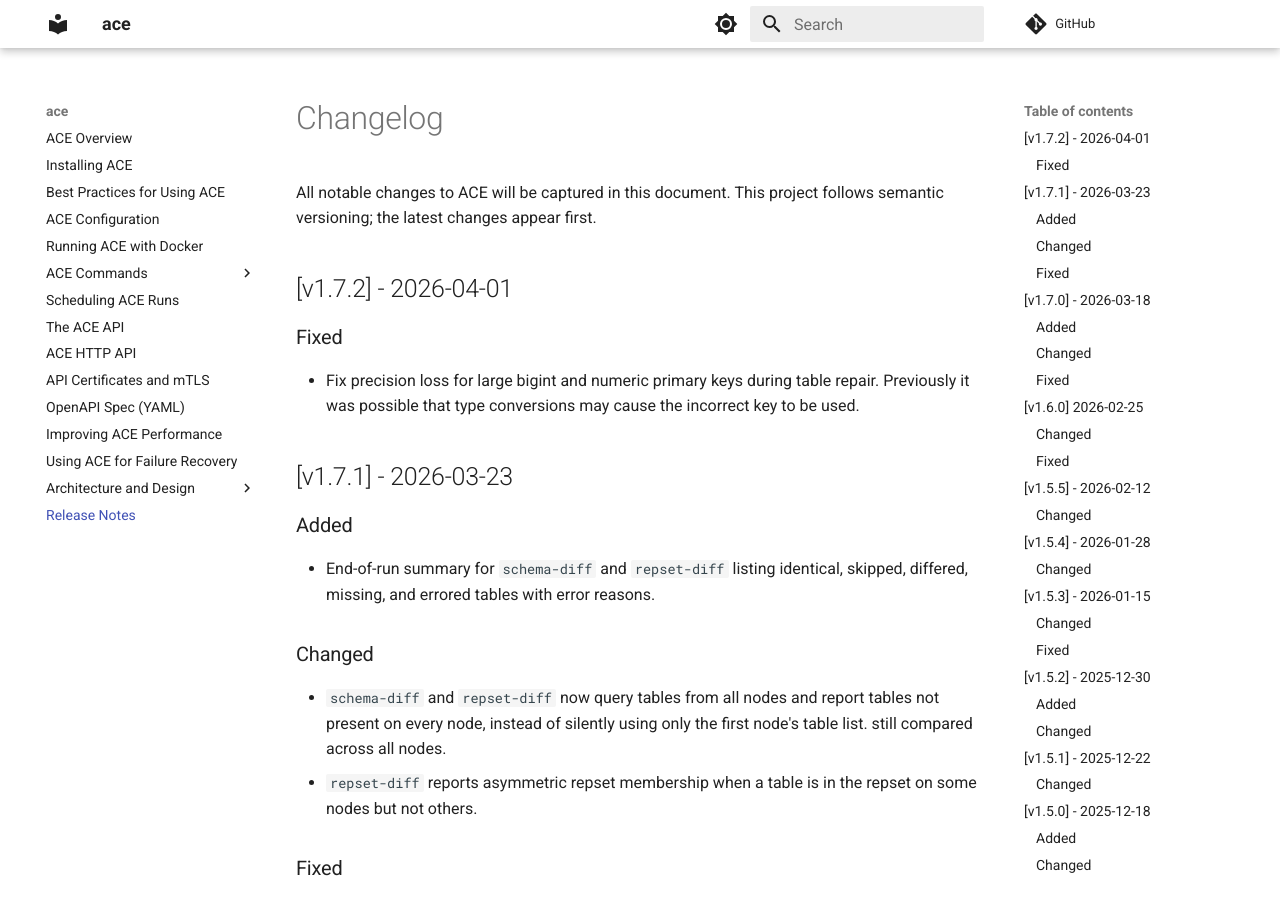
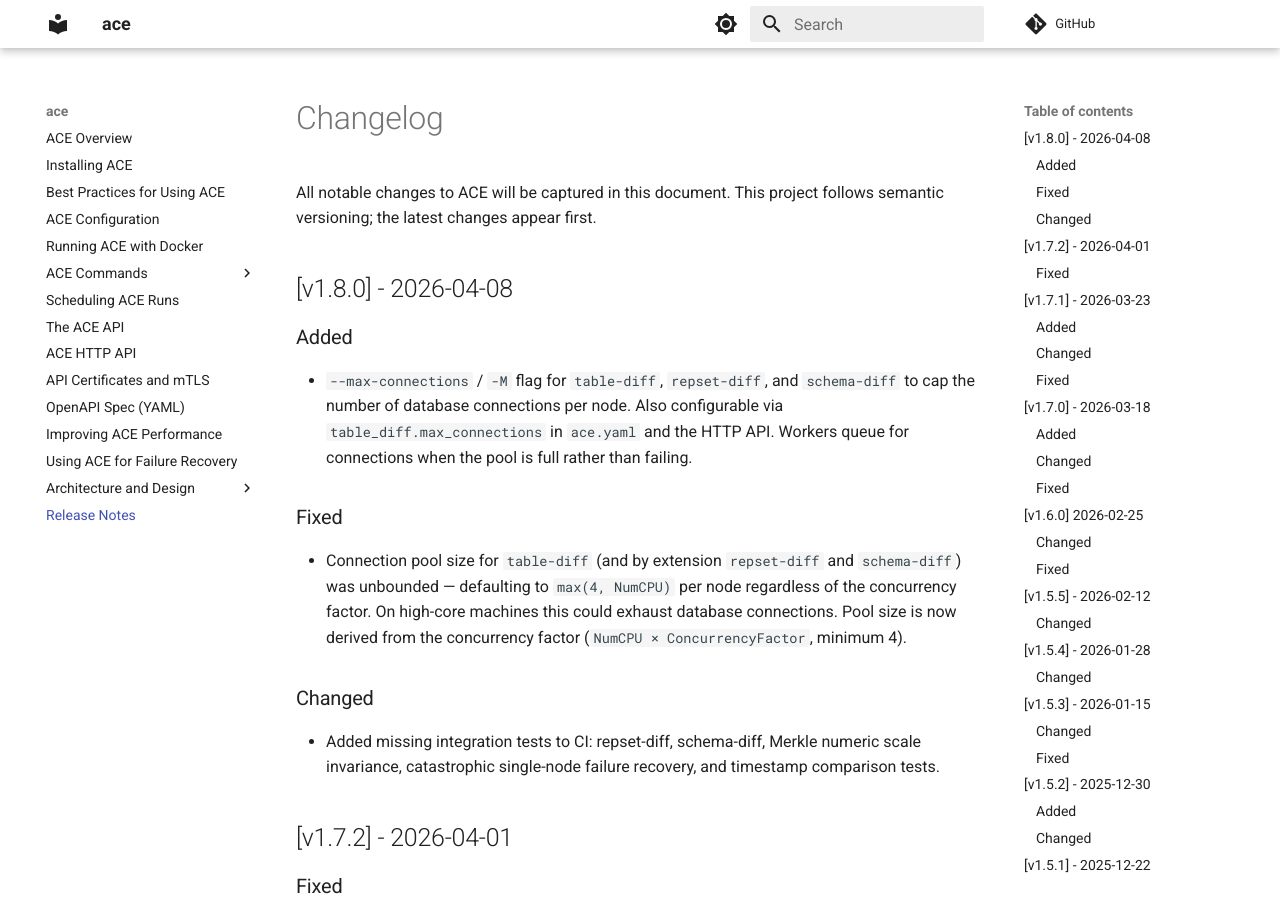
Before and after one commit to pgEdge/ace, an MkDocs documentation site: the page built from docs/CHANGELOG.md, in a window 1280 px wide and 900 px high. Built offline with MkDocs 1.6.1 and Material for MkDocs 9.7.7, drawn with Linux system fonts in a browser that asks for light colours; comment, search, counter and statistics services are not loaded.

Commit message:
Prepare 1.8.0

```diff
--- a/docs/CHANGELOG.md
+++ b/docs/CHANGELOG.md
@@ -1,6 +1,17 @@
 # Changelog
 
 All notable changes to ACE will be captured in this document. This project follows semantic versioning; the latest changes appear first.
+
+## [v1.8.0] - 2026-04-08
+
+### Added
+- `--max-connections` / `-M` flag for `table-diff`, `repset-diff`, and `schema-diff` to cap the number of database connections per node. Also configurable via `table_diff.max_connections` in `ace.yaml` and the HTTP API. Workers queue for connections when the pool is full rather than failing.
+
+### Fixed
+- Connection pool size for `table-diff` (and by extension `repset-diff` and `schema-diff`) was unbounded — defaulting to `max(4, NumCPU)` per node regardless of the concurrency factor. On high-core machines this could exhaust database connections. Pool size is now derived from the concurrency factor (`NumCPU × ConcurrencyFactor`, minimum 4).
+
+### Changed
+- Added missing integration tests to CI: repset-diff, schema-diff, Merkle numeric scale invariance, catastrophic single-node failure recovery, and timestamp comparison tests.
 
 ## [v1.7.2] - 2026-04-01
 
```
